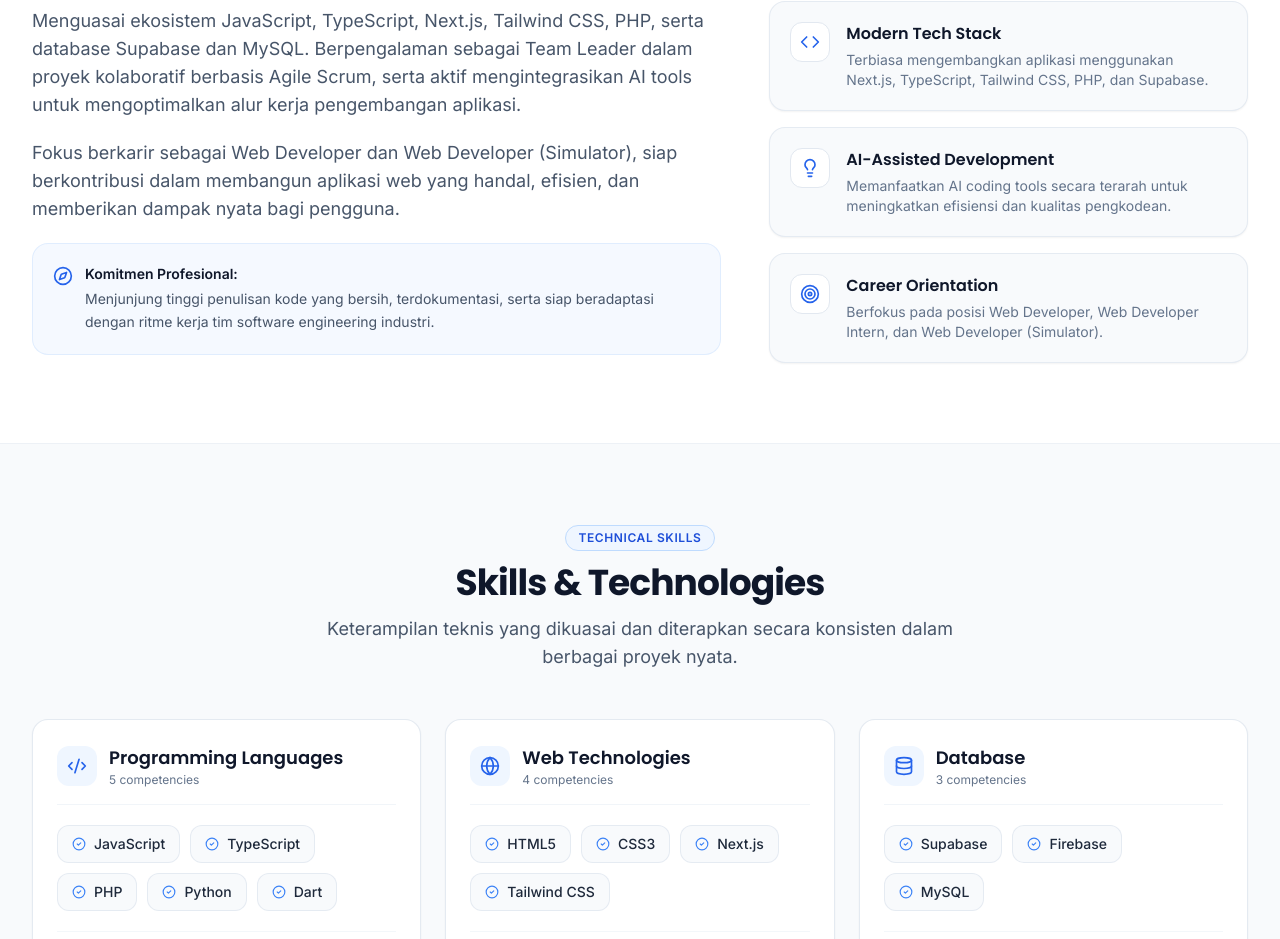
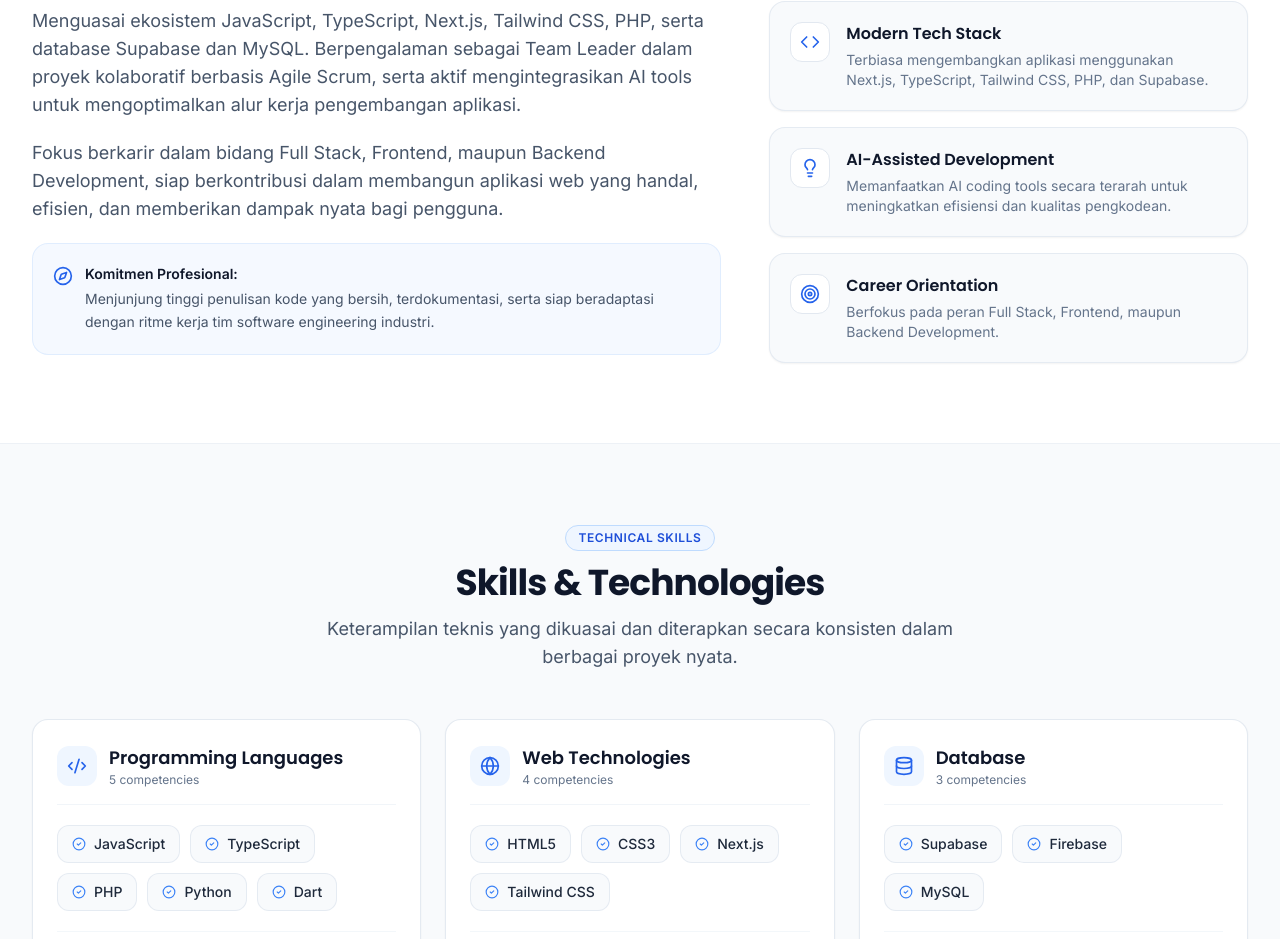
Before and after one commit to zalfasayfanah/Porto-Web, a Next.js app: page / in a window 1280 px wide. Shown: the part 1214-2153 px from the top of the page. Built offline with nearby package versions, Linux system fonts and the light colour scheme.

Commit message:
refactor: update career orientation narrative to full stack, frontend, and backend

```diff
--- a/src/components/sections/About.tsx
+++ b/src/components/sections/About.tsx
@@ -23,7 +23,7 @@ export function About() {
     {
       icon: Target,
       title: "Career Orientation",
-      description: "Berfokus pada posisi Web Developer, Web Developer Intern, dan Web Developer (Simulator).",
+      description: "Berfokus pada peran Full Stack, Frontend, maupun Backend Development.",
     },
   ];
 
--- a/src/data/personal.ts
+++ b/src/data/personal.ts
@@ -9,7 +9,7 @@ export const personalData: PersonalInfo = {
   aboutText: [
     "Mahasiswa S1 Informatika Universitas Muhammadiyah Semarang dengan pengalaman praktis dalam pengembangan aplikasi web modern. Terbiasa memadukan ketelitian logika pemrograman dengan perancangan antarmuka yang intuitif dan berpusat pada pengguna.",
     "Menguasai ekosistem JavaScript, TypeScript, Next.js, Tailwind CSS, PHP, serta database Supabase dan MySQL. Berpengalaman sebagai Team Leader dalam proyek kolaboratif berbasis Agile Scrum, serta aktif mengintegrasikan AI tools untuk mengoptimalkan alur kerja pengembangan aplikasi.",
-    "Fokus berkarir sebagai Web Developer dan Web Developer (Simulator), siap berkontribusi dalam membangun aplikasi web yang handal, efisien, dan memberikan dampak nyata bagi pengguna.",
+    "Fokus berkarir dalam bidang Full Stack, Frontend, maupun Backend Development, siap berkontribusi dalam membangun aplikasi web yang handal, efisien, dan memberikan dampak nyata bagi pengguna.",
   ],
   email: "zalfaulislam@gmail.com",
   linkedin: "https://www.linkedin.com/in/zalfaulislam-sayfanah/",
```
